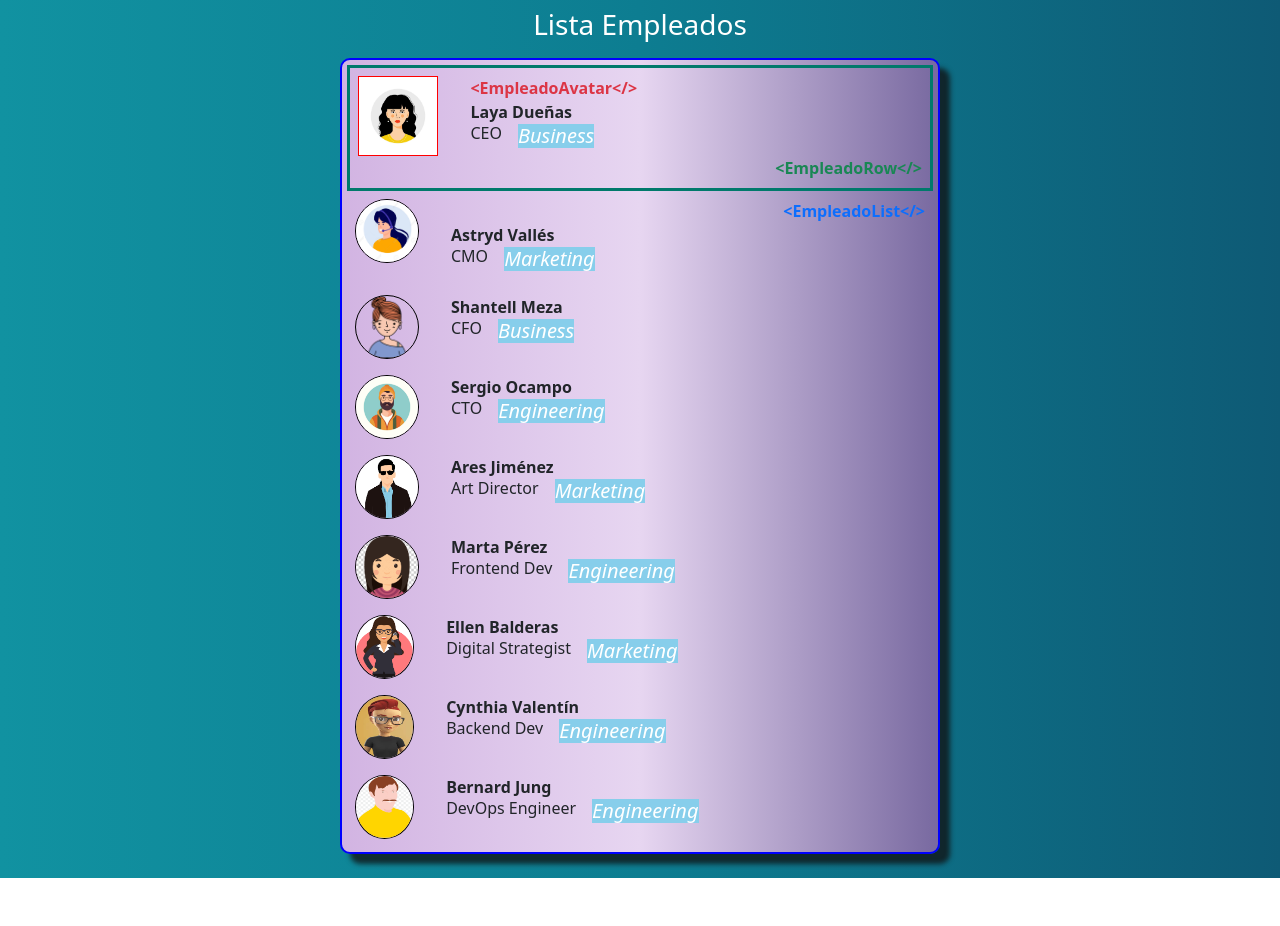
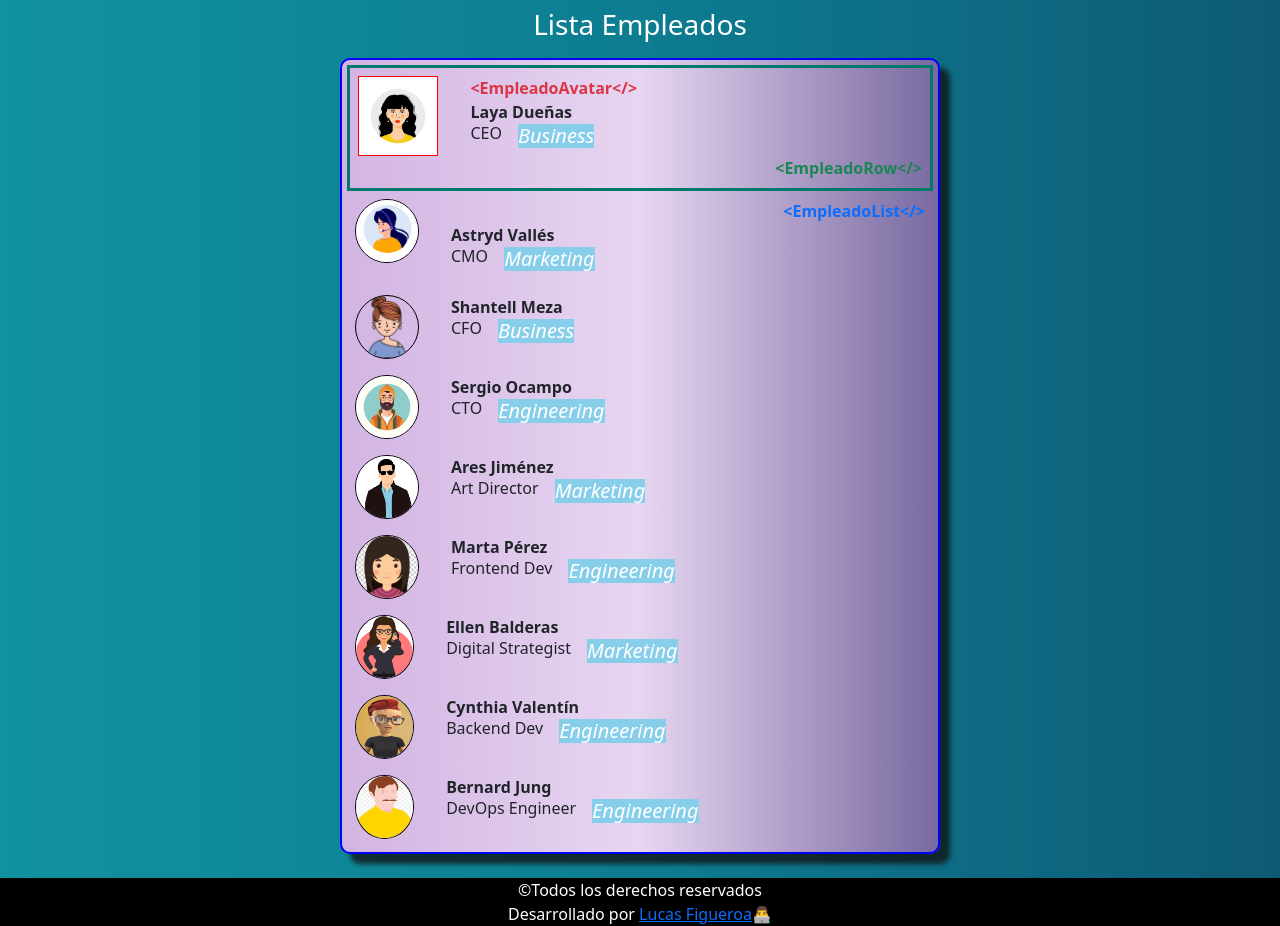
Before and after one commit to Lucaspozziok64/listaEmpleados-ReactVite, a React (Vite) app: page / in a window 1280 px wide. Before the commit the page ends 878 px from the top, so only its background shows below. Built offline with nearby package versions, Linux system fonts and the light colour scheme.

Commit message:
agregamos footer

```diff
--- a/src/App.jsx
+++ b/src/App.jsx
@@ -35,6 +35,10 @@ function App() {
         <EmpleadoList empleados={empleados} />
       </div>
     </main>
+    <footer className="bg-black text-center text-white">
+      <p className="mb-0">&copy;Todos los derechos reservados</p>
+      <p className="mb-0">Desarrollado por <a href="https://github.com/Lucaspozziok64http://">Lucas Figueroa</a>👨‍💻</p>
+    </footer>
     </>
   );
 }
```
